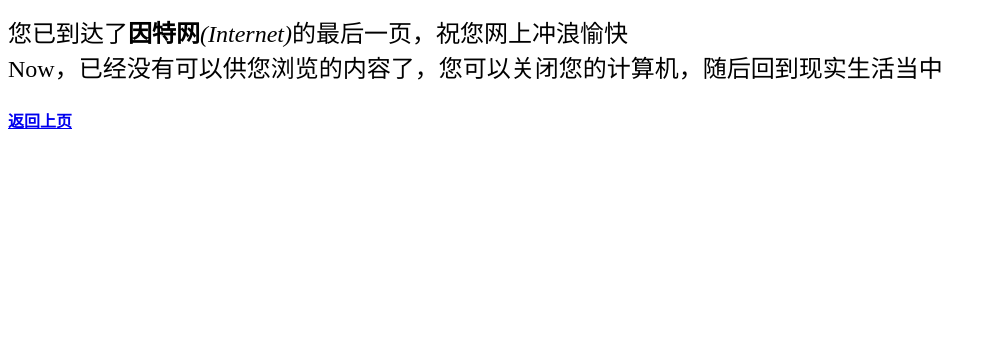
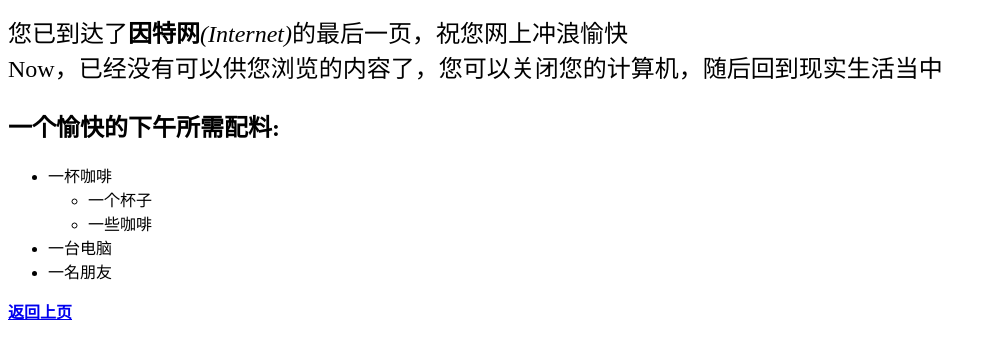
Before and after one commit to XiaoShaYu123a/work, a plain HTML site: page index1.html in a window 1280 px wide. Shown: the part 120-478 px from the top of the page, without its empty margins (0-996 px from the left). Drawn offline with Linux system fonts and the light colour scheme.

Commit message:
网页更新

```diff
--- a/index1.html
+++ b/index1.html
@@ -9,6 +9,19 @@
             您已到达了<b>因特网</b><cite>(Internet)</cite>的最后一页，祝您网上冲浪愉快<br/>
             Now，已经没有可以供您浏览的内容了，您可以关闭您的计算机，随后回到现实生活当中
         </p>
+        <p>
+            <h2>一个愉快的下午所需配料:</h2>
+            <ul>
+                <li>一杯咖啡
+                    <ul>
+                        <li>一个杯子</li>
+                        <li>一些咖啡</li>
+                    </ul>
+                </li>
+                <li>一台电脑</li>
+                <li>一名朋友</li>
+            </ul>
+        </p>
         <a href="index.html"><b>返回上页</b></a>
     </body>
 </html>
```
Also changed, not shown: index.html (+3 -1 lines), static/images/beijing.jpg (added).
